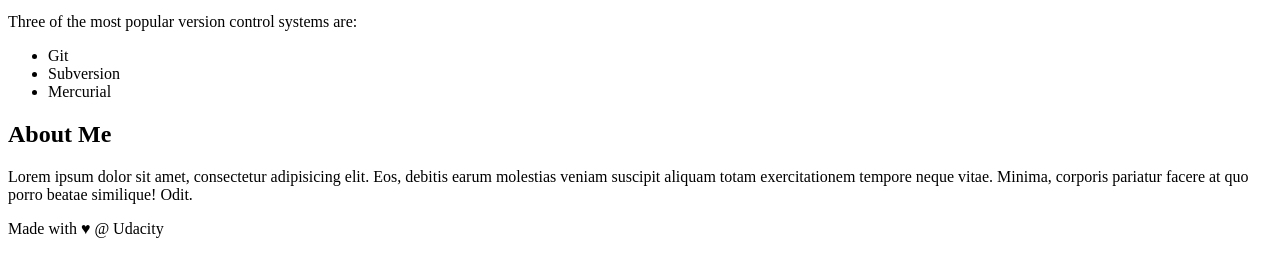
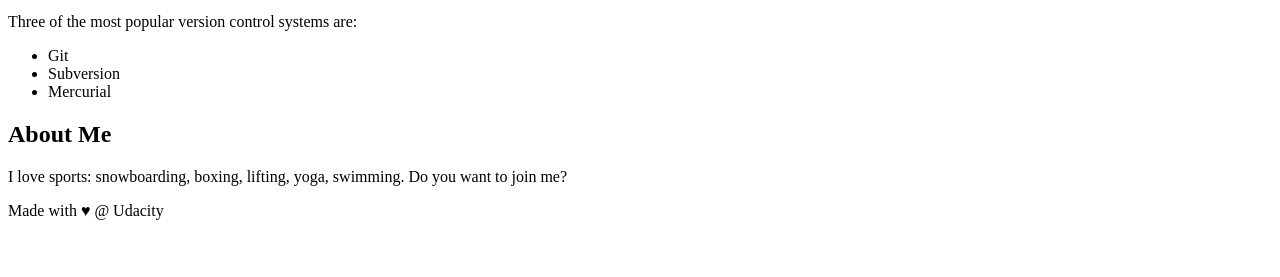
Before and after one commit to Elvira1986/Git-Cheat-Sheet-, a plain HTML site: page index.html in a window 1280 px wide. Shown: the part 119-396 px from the top of the page. Drawn offline with Linux system fonts and the light colour scheme.

Commit message:
Adding content to aside

```diff
--- a/index.html
+++ b/index.html
@@ -36,7 +36,7 @@
     <aside>
         <h2>About Me</h2>
 
-        <p>Lorem ipsum dolor sit amet, consectetur adipisicing elit. Eos, debitis earum molestias veniam suscipit aliquam totam exercitationem tempore neque vitae. Minima, corporis pariatur facere at quo porro beatae similique! Odit.</p>
+        <p>I love sports: snowboarding, boxing, lifting, yoga, swimming. Do you want to join me?</p>
     </aside>
     <!-- end of new content -->
 
```
